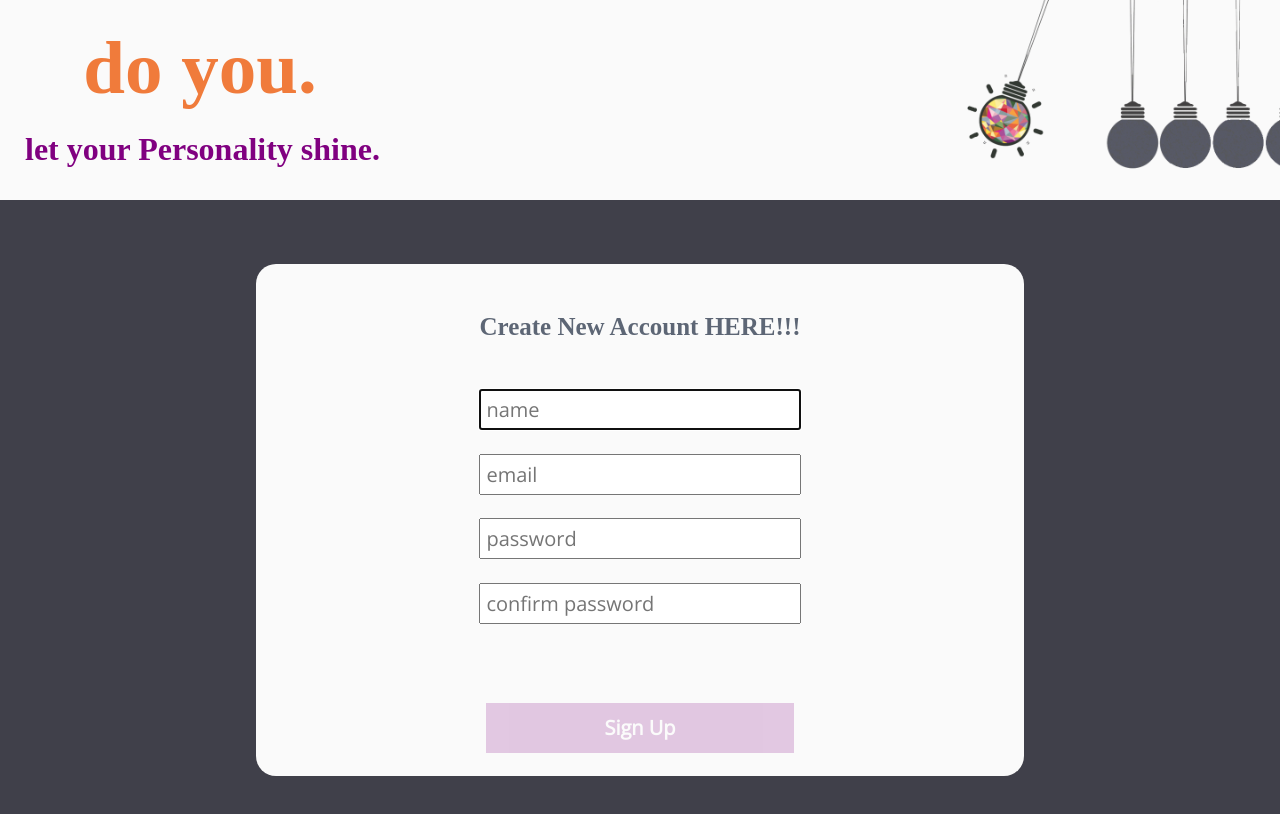
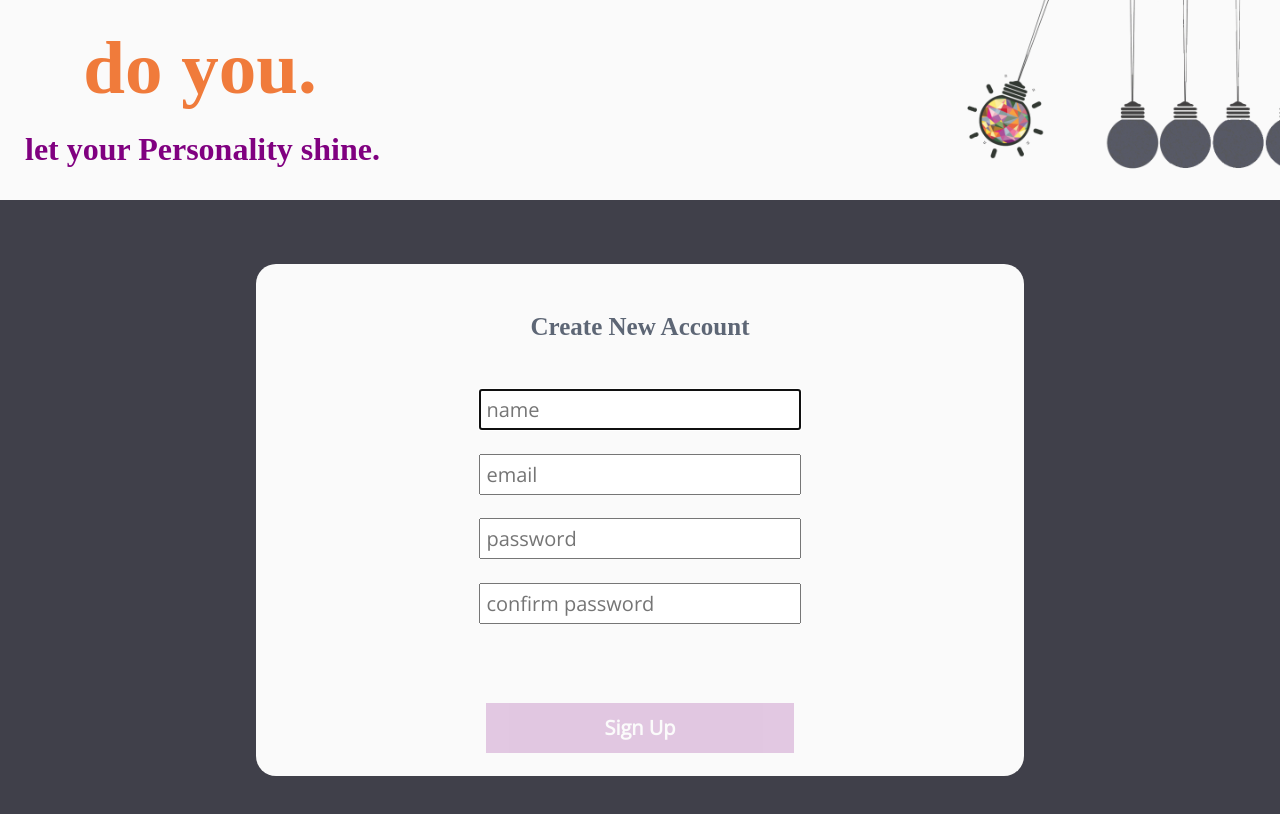
Before and after one commit to christielynam/do-you-api, a React (Create React App) app in the folder client/: page /signup in a window 1280 px wide. Shown: the top 814 px of the page. Built offline with nearby package versions, Linux system fonts and the light colour scheme; a web font is replaced by a local one.

Commit message:
Update manifest and signup

```diff
--- a/client/src/containers/Signup/index.js
+++ b/client/src/containers/Signup/index.js
@@ -77,7 +77,6 @@ class Signup extends Component {
           >
             <h3 className='create-account-heading'>
               Create New Account
-              HERE!!!
             </h3>
             <input
               className='newuser-name'
```
Also changed, not shown: 1 other file (tests, documents, lock files or other folders).
